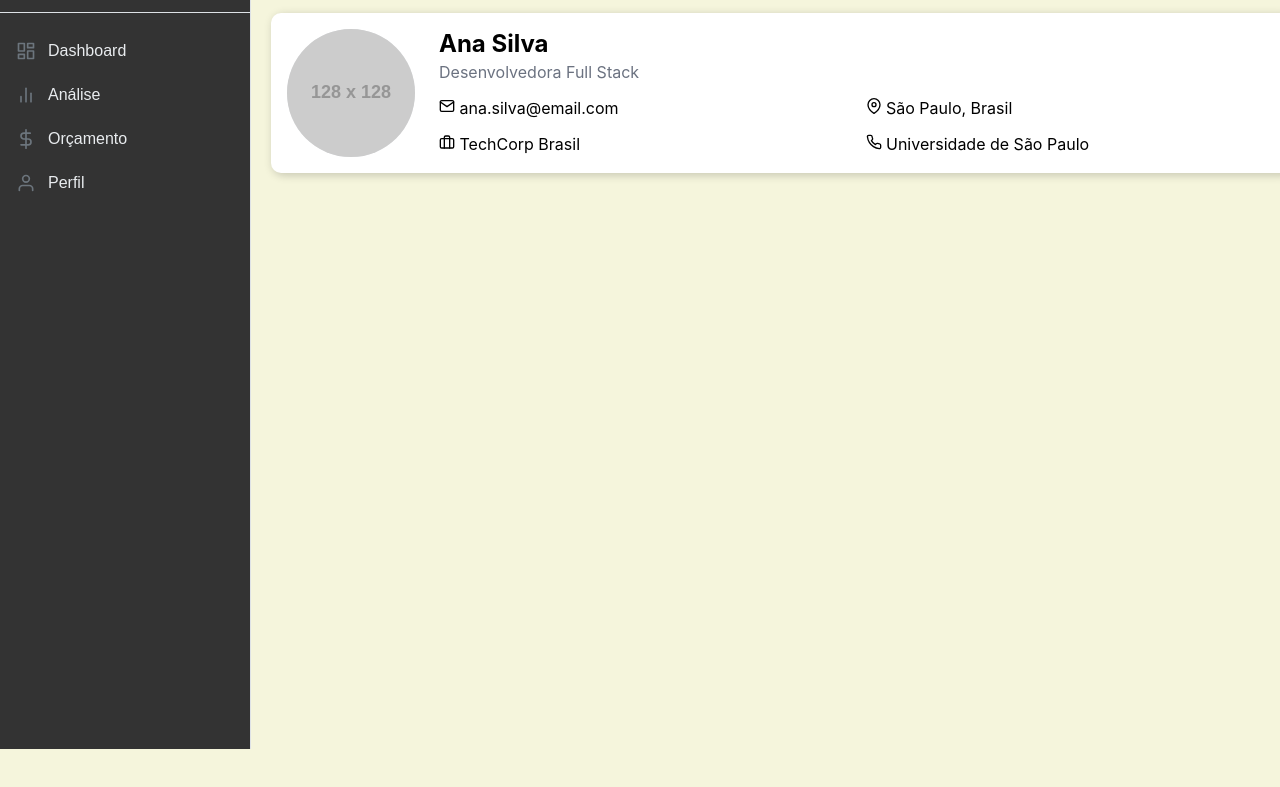
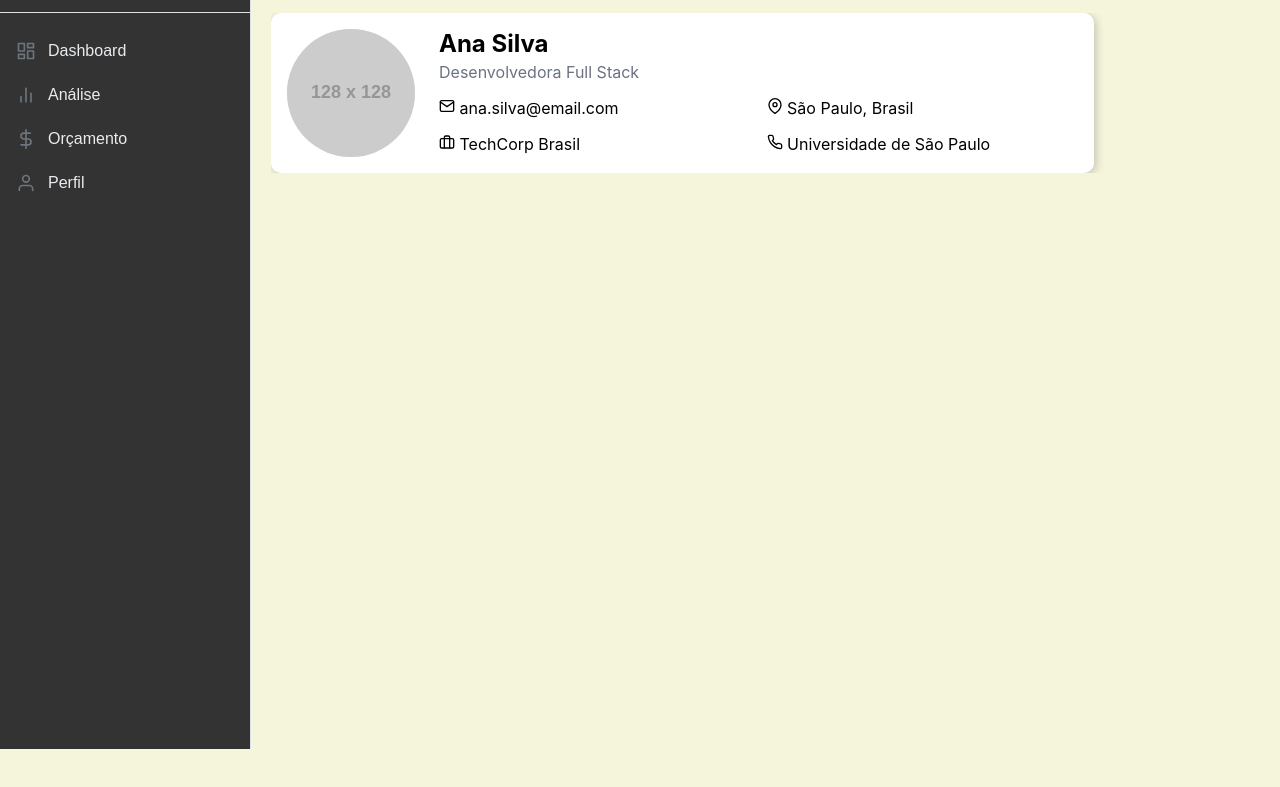
Before and after one commit to lltelles/MyFinance, a plain HTML site: page views/profile.html in a window 1280 px wide. Shown: the part 51-838 px from the top of the page. After the commit the page ends 800 px from the top, so only its background shows below. Drawn offline with nearby package versions, Linux system fonts and the light colour scheme; placeholder pictures from the web are drawn by us.

Commit message:
fix: minor adjustments

```diff
--- a/css/cards.css
+++ b/css/cards.css
@@ -5,10 +5,9 @@
   background: white;
   padding: 1rem;
   border-radius: 10px;
-  flex: 1;
   text-align: flex-start;
   box-shadow: 2px 2px 10px rgba(0, 0, 0, 0.2);
-  width: 100%;
+  width: 80%;
 }
 
 .card .title-container {
--- a/css/dashboard.css
+++ b/css/dashboard.css
@@ -3,9 +3,7 @@ body {
   background-color: #f5f5dc;
 }
 .container {
-  max-width: 1000px;
   width: 100%;
-  padding: 0 20px;
 }
 
 .header {
@@ -16,7 +14,6 @@ body {
 .cards {
   display: grid;
   grid-template-columns: repeat(4, 1fr);
-  gap: 4rem;
   margin: 1rem 0;
 }
 
--- a/css/profile.css
+++ b/css/profile.css
@@ -11,13 +11,14 @@
 
   font-family: -apple-system, BlinkMacSystemFont, "Segoe UI", Roboto,
     "Helvetica Neue", sans-serif;
-  min-height: 100vh;
+  max-height: 100vh;
   padding-top: 1rem;
 }
 
 .profile-container {
   max-width: 1280px;
   margin: 0 auto;
+  overflow: hidden;
 }
 
 .profile-header {
--- a/views/profile.html
+++ b/views/profile.html
@@ -20,12 +20,6 @@
         overflow-x: hidden;
       }
 
-      .main-wrapper {
-        display: flex;
-        width: 100%;
-        min-height: 100vh;
-      }
-
       .container {
         flex: 1;
         padding: 20px;
@@ -40,7 +34,6 @@
     </style>
   </head>
   <body>
-    <div class="main-wrapper">
     <app-sidebar></app-sidebar>
 
     <div class="container">
@@ -73,7 +66,6 @@
         <profile-dashboard></profile-dashboard>
       </div>
     </div>
-    </div>
   </body>
   <script src="../js/components/sidebar/Sidebar.js"></script>
   <script src="../js/components/cards/Cards.js" defer></script>
```
Also changed, not shown: js/components/dashboard/addTransaction/AddTransaction.js (+6 -7 lines), js/components/dashboard/recentTransactions/RecentTransactions.js (+4 -6 lines), views/analytics.html (+0 -9 lines), views/budget.html (+0 -8 lines), views/dashboard.html (+0 -8 lines). Lines whose indentation alone changed are shown as unchanged.
